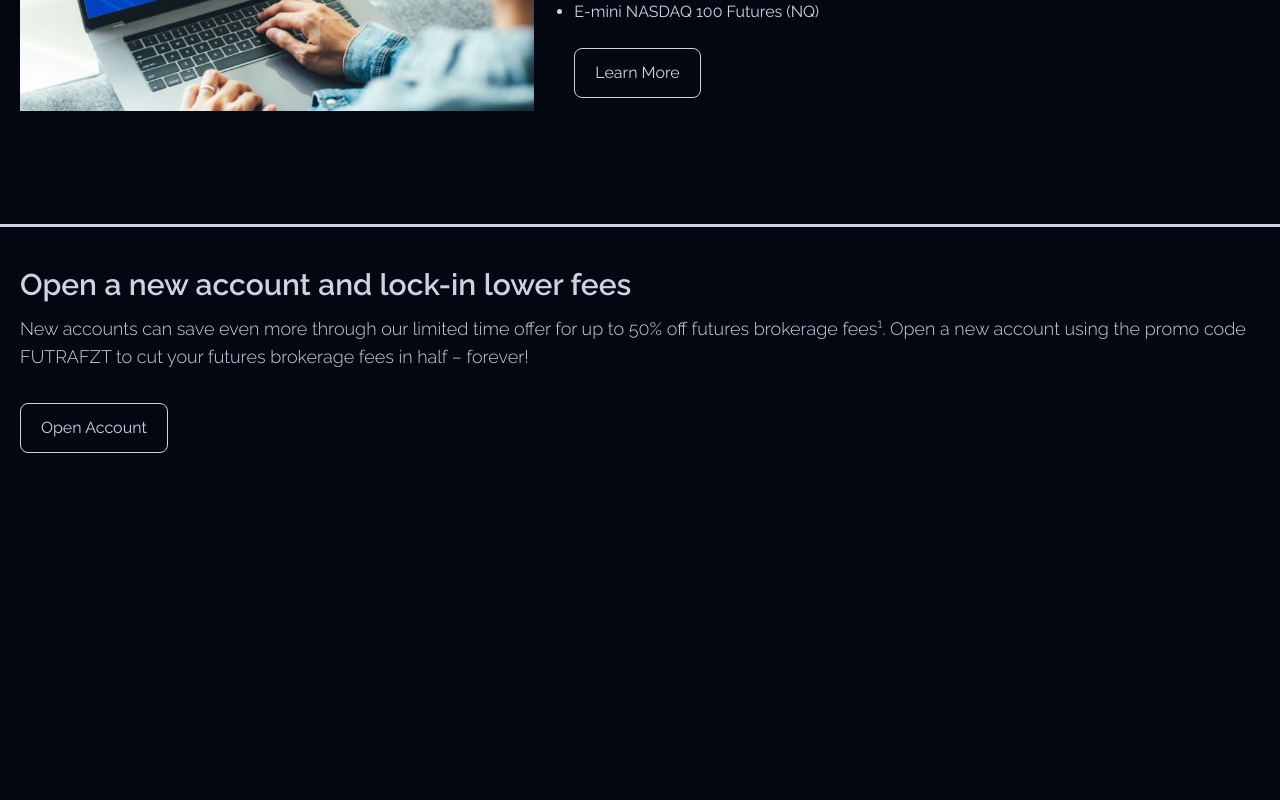
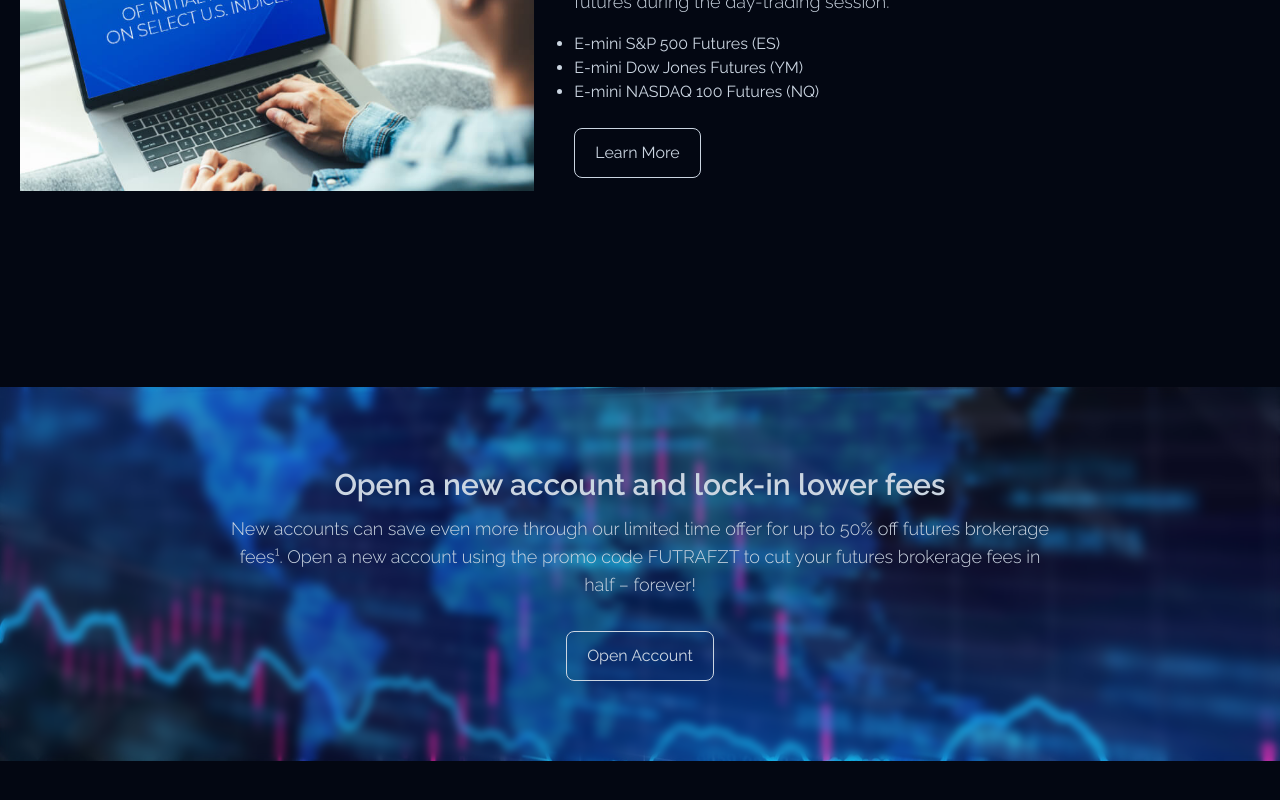
Before and after one commit to Officialibn1/wize, a Next.js app: page / in a window 1280 px wide. Shown: the part 868-1668 px from the top of the page. Before the commit the page ends 1361 px from the top, so only its background shows below. Built offline with nearby package versions, Linux system fonts and the light colour scheme.

Commit message:
New account section complete

```diff
--- a/app/components/NewAccount.tsx
+++ b/app/components/NewAccount.tsx
@@ -6,12 +6,14 @@ const NewAccount = () => {
 	return (
 		<div className='newAccount'>
 			<div>
+				<div className='newAccountContent'>
 					<h1>Open a new account and lock-in lower fees</h1>
 
 					<p>
-					New accounts can save even more through our limited time offer for up
-					to 50% off futures brokerage fees¹. Open a new account using the promo
-					code FUTRAFZT to cut your futures brokerage fees in half – forever!
+						New accounts can save even more through our limited time offer for
+						up to 50% off futures brokerage fees¹. Open a new account using the
+						promo code FUTRAFZT to cut your futures brokerage fees in half –
+						forever!
 					</p>
 
 					<Link href={"signup"}>
@@ -19,6 +21,7 @@ const NewAccount = () => {
 					</Link>
 				</div>
 			</div>
+		</div>
 	);
 };
 
--- a/app/components/styles/MarginIndex.css
+++ b/app/components/styles/MarginIndex.css
@@ -1,6 +1,6 @@
 /* margin index section container */
 .marginIndex {
-	@apply w-full flex justify-center my-24 px-5;
+	@apply w-full flex justify-center my-24 lg:my-44 px-5;
 }
 
 /* the inner div wrapping all the contents */
--- a/app/components/styles/NewAccount.css
+++ b/app/components/styles/NewAccount.css
@@ -1,10 +1,19 @@
 /* new account secction container */
 .newAccount {
-	@apply outline px-5 py-10;
+	@apply lg:my-44;
+	background-image: url("/wizehero.jpeg");
+	background-position: center;
+	background-size: cover;
+	background-repeat: no-repeat;
 }
 
 .newAccount > div {
-	@apply flex flex-col gap-3;
+	@apply px-5 py-10 md:py-20 w-full;
+	backdrop-filter: blur(5px);
+}
+
+.newAccount > div .newAccountContent {
+	@apply flex flex-col gap-3 md:w-2/3 mx-auto md:items-center md:text-center;
 }
 
 .newAccount h1 {
@@ -15,7 +24,7 @@
 	@apply text-lg font-light;
 }
 
-.newAccount > div > a button {
+.newAccount > div > .newAccountContent a button {
 	@apply px-5 py-3 rounded-lg mt-5 md:w-fit duration-200 ease-in-out lg:hover:bg-slate-300 lg:hover:text-[#030712];
 	border: 1px solid rgb(203 213 225);
 }
```
Lines whose indentation alone changed are shown as unchanged.
